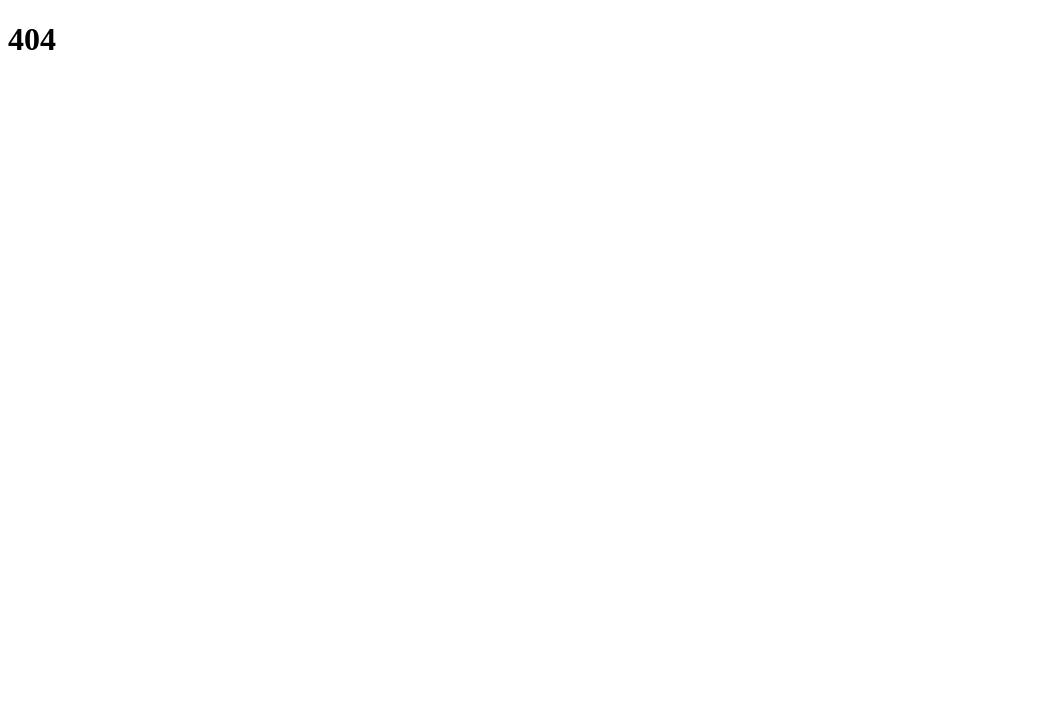
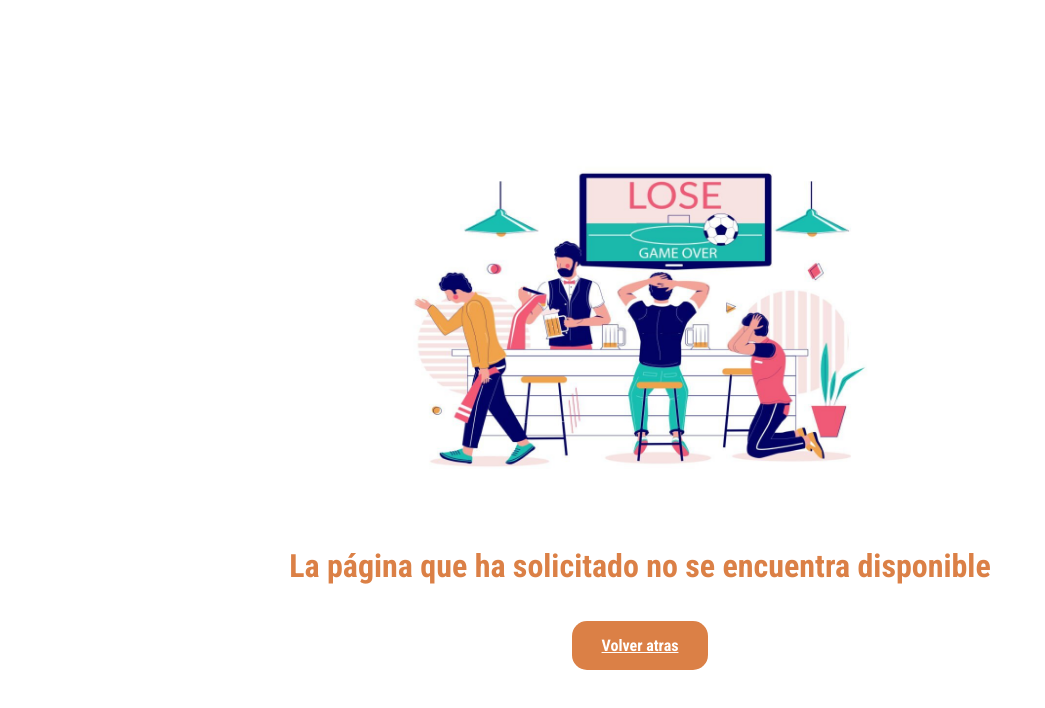
Before and after one commit to equipoProduction/backBeer, a website: page public/404.html in a window 1280 px wide. Shown: the whole page, without its empty margins (0-1045 px from the left). Drawn offline with Linux system fonts and the light colour scheme.

Commit message:
pagina error404 (#9)
Co-authored-by: daniel jimenez <danieljimenezvazquez@formacioonline.com>

```diff
--- /dev/null
+++ b/public/404.css
@@ -0,0 +1,33 @@
+
+h1{
+    color: #db8046;
+}
+
+body{
+    margin: 0;
+    padding: 0%;
+    height: 100vh;
+    font-family: 'Merriweather', serif;
+    font-family: 'Noto Sans KR', sans-serif;
+    font-family: 'Roboto Condensed', sans-serif;
+}
+
+img{
+    width: 500px;
+    height: 350px;
+}
+.container{
+    height: 100vh ;
+    display: flex;
+    flex-direction: column;
+    gap: 30px;
+    align-items: center;
+    justify-content: center;
+}
+a{
+    padding: 15px 30px;
+    border-radius: 15px;
+    border: none;
+    background: #db8046;
+    color: white;
+}
--- a/public/404.html
+++ b/public/404.html
@@ -5,8 +5,20 @@
     <meta http-equiv="X-UA-Compatible" content="IE=edge">
     <meta name="viewport" content="width=device-width, initial-scale=1.0">
     <title>Document</title>
+    <link rel="stylesheet" href="404.css">
+    <link rel="preconnect" href="https://fonts.googleapis.com">
+    <link rel="preconnect" href="https://fonts.googleapis.com">
+    <link rel="preconnect" href="https://fonts.gstatic.com" crossorigin>
+    <link href="https://fonts.googleapis.com/css2?family=Merriweather:wght@700&family=Noto+Sans+KR:wght@100&family=Roboto+Condensed:wght@700&display=swap" rel="stylesheet">
 </head>
 <body>
-    <h1>404</h1>
+    <div class="container">
+        <img src="images/notfound.jpg" alt="" >
+     <h1>La página que ha solicitado no se encuentra disponible</h1>
+     <div class="boton">
+        <a href="https://www.google.com">Volver atras</a>
+     </div>
+    </div>
+
 </body>
 </html>
```
Also changed, not shown: public/images/notfound.jpg (added).
